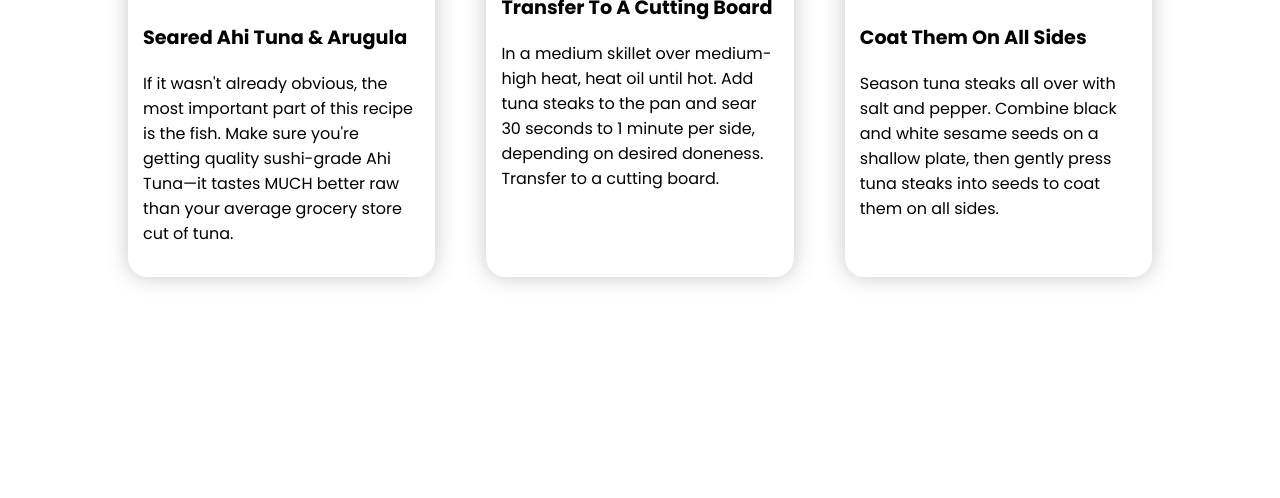
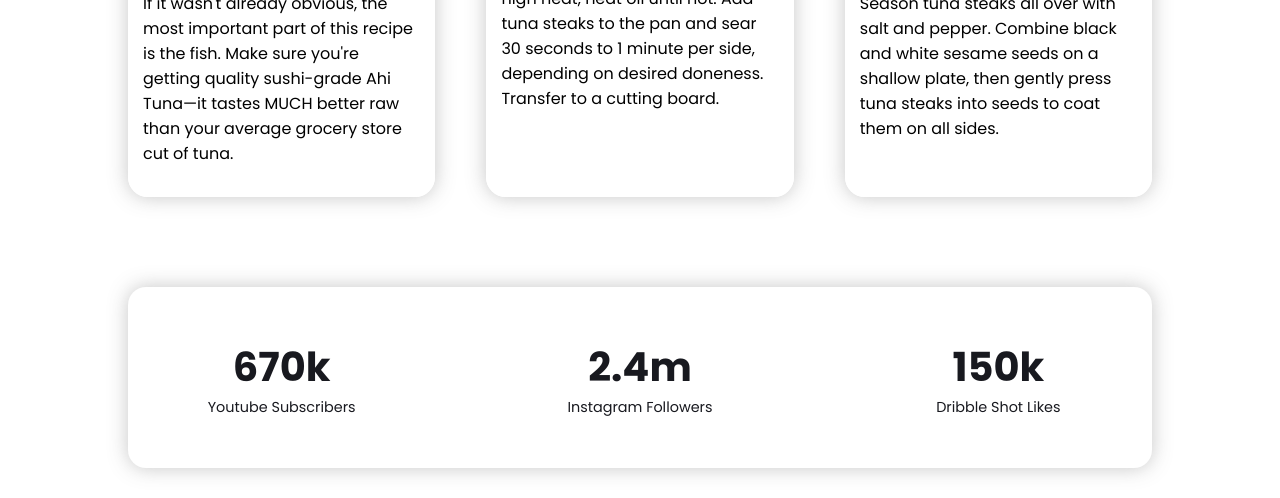
Before and after one commit to mizanur919/JM-1st-Assignment-Food-Corner, a plain HTML site: page index.html in a window 1280 px wide. Shown: the part 1828-2326 px from the top of the page. Before the commit the page ends 2225 px from the top, so only its background shows below. Drawn offline with Linux system fonts and the light colour scheme.

Commit message:
social media list added

```diff
--- a/index.html
+++ b/index.html
@@ -78,6 +78,26 @@
                     </div>
                 </div>
             </section>
+
+            <!-- Social Media Area -->
+            <section class="social-media-area">
+                <div class="middle">
+                    <div class="social-media-list">
+                        <div class="socia-media-info">
+                            <p>670k</p>
+                            <h4>Youtube Subscribers</h4>
+                        </div>
+                        <div class="socia-media-info">
+                            <p>2.4m</p>
+                            <h4>Instagram Followers</h4>
+                        </div>
+                        <div class="socia-media-info">
+                            <p>150k</p>
+                            <h4>Dribble Shot Likes</h4>
+                        </div>
+                    </div>
+                </div>
+            </section>
         </main>
     </body>
 
--- a/style.css
+++ b/style.css
@@ -109,7 +109,7 @@ body{
 
 /* Recipies-Area */
 .recipies-area{
-    padding: 120px 0;
+    padding: 40px 0 60px 0;
 }
 
 .recipies-info{
@@ -153,3 +153,42 @@ body{
     font-size: 1.2em;
     text-transform: capitalize;
 }
+
+/* Social Media Area */
+
+
+.social-media-area{
+    padding: 30px 0;
+}
+
+.social-media-list{
+    display: flex;
+    text-align: center;
+    box-shadow: 0px 0px 20px 0px #57575757;
+    padding: 50px 0;
+    border-radius: 18px;
+}
+
+.socia-media-info{
+    width: 30%;
+}
+
+.socia-media-info p{
+    color: #18191F;
+    font-size: 2.5rem;
+    font-weight: 700;
+    margin: 0;
+    padding: 0;
+}
+
+.socia-media-info h4{
+    color: #18191F;
+    font-weight: 400;
+    margin: 0;
+    padding: 0;
+    font-size: .9rem;
+}
+
+.social-media-list .socia-media-info:nth-child(2){
+    margin: 0 5%;
+}
```
